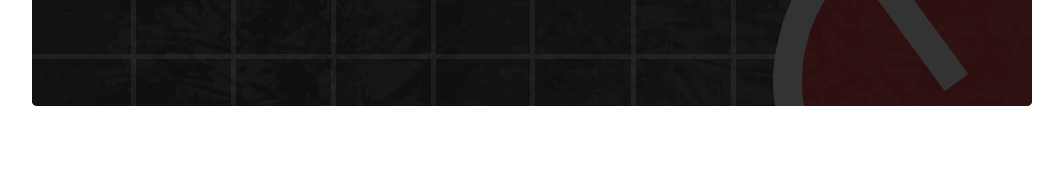
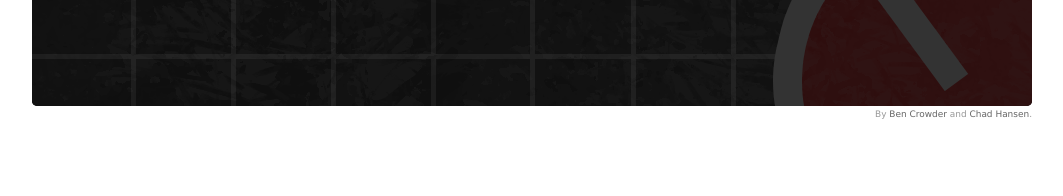
Before and after one commit to bencrowder/botswana, a PHP site: page / in a window 1280 px wide. Shown: the part 604-800 px from the top of the page, without its empty margins (108-1171 px from the left). Run offline with PHP 8.4, Linux system fonts and the light colour scheme; some libraries are stand-ins or nearby versions.

Commit message:
Added credit in footer

```diff
--- a/css/botswana.css
+++ b/css/botswana.css
@@ -5,7 +5,7 @@ header h1					{ font-size: 14px; }
 header input[type="text"]	{ width: 350px; margin-right: 15px; font-size: 1em; font-weight: bold; }
 
 section#status				{ width: 1000px; margin: 0px auto; margin-top: 20px; background: #222; clear: both; overflow: hidden; color: #fff; font-weight: bold; border-bottom: solid 2px #333; -moz-border-radius: 0 0 5px 5px; border-radius: 5px 5px 0 0; }
-section#container			{ width: 1000px; margin: 0px auto 20px; }
+section#container			{ width: 1000px; margin: 0px auto; }
 
 .name						{ position: relative; top: -2; margin-right: 5px; display: inline-block;  text-align: right; }
 .left						{ float: left; padding: 4px 8px; }
@@ -15,3 +15,7 @@ section#container			{ width: 1000px; margin: 0px auto 20px; }
 .health						{ width: 0px; height: 16px; display: inline-block; -moz-border-radius: 3px; -webkit-border-radius: 3px; border-radius: 3px; -webkit-transition: all .5s ease-in-out; -moz-transition: all .5s ease-in-out; -o-transition: all .5s ease-in-out; -webkit-transition: all .5s ease-in-out; transition: all .5s ease-in-out; }
 
 canvas						{ background: #000; -moz-border-radius: 0 0 5px 5px; border-radius: 0 0 5px 5px; }
+
+footer						{ width: 1000px; font-size: .7em; color: #999; margin: 3px auto 20px; text-align: right; }
+footer a					{ color: #666; text-decoration: none; }
+footer a:hover				{ text-decoration: underline; }
--- a/index.html
+++ b/index.html
@@ -36,6 +36,10 @@
 	<section id="container">
 		<canvas width="1000" height="600" id="canvas" />
 	</section>
+
+	<footer>
+		By <a href="http://bencrowder.net/">Ben Crowder</a> and <a href="http://chadgh.com/">Chad Hansen</a>.
+	</footer>
 </body>
 
 </html>
```
